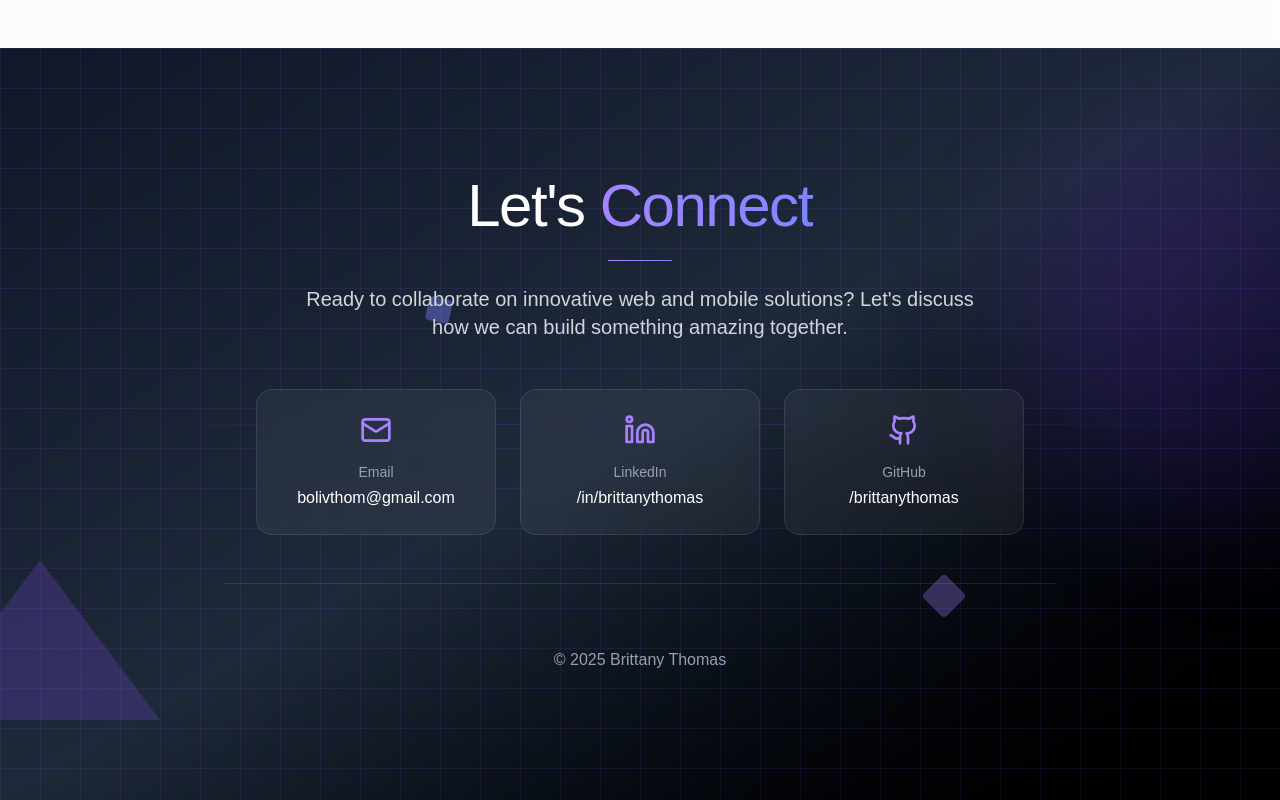
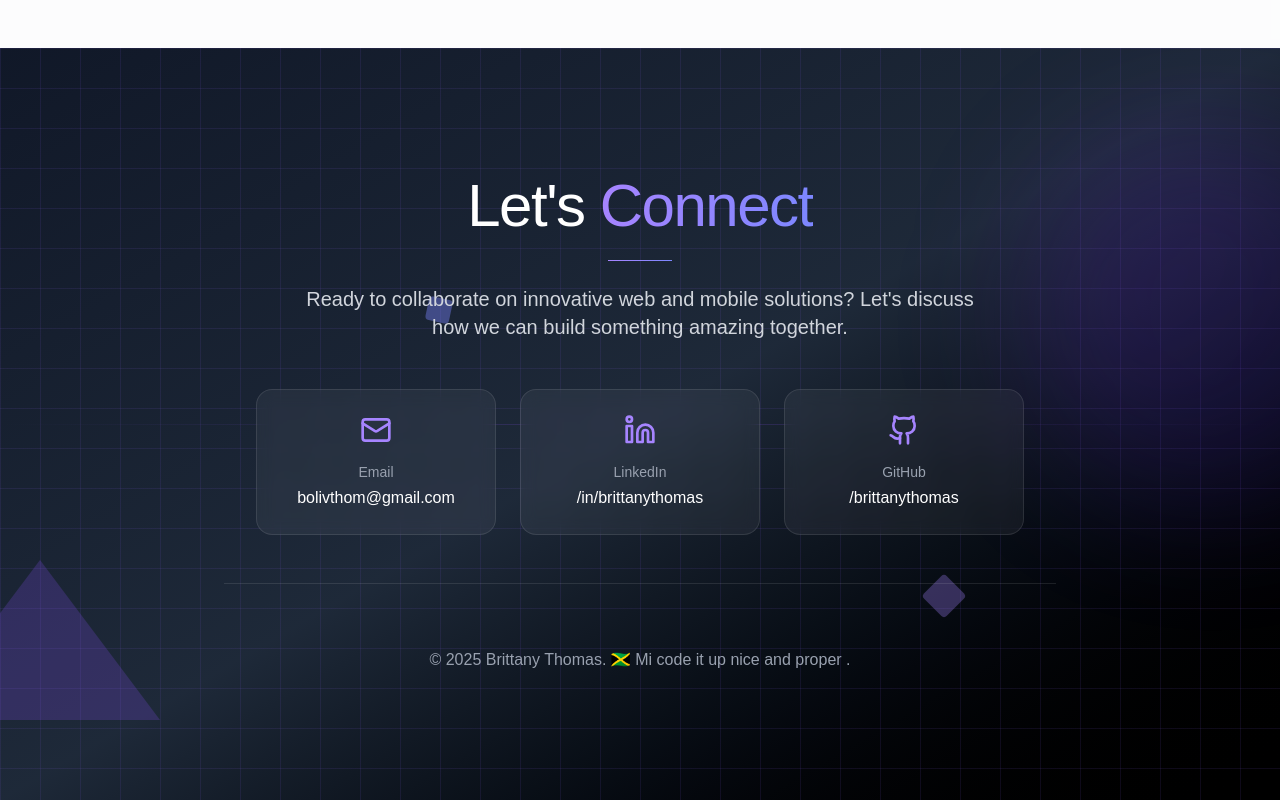
Before and after one commit to bolivthom/personal-website, a Next.js app: page / in a window 1280 px wide. Shown: the part 4280-5080 px from the top of the page. Built offline with nearby package versions, Linux system fonts and the light colour scheme.

Commit message:
Updated footer

```diff
--- a/app/page.tsx
+++ b/app/page.tsx
@@ -663,7 +663,7 @@ const BrittanyResumeWebsite = () => {
             {/* Footer */}
             <div className="pt-16 border-t border-white/10">
               <p className="text-gray-400 font-light">
-                © 2025 Brittany Thomas
+                © 2025 Brittany Thomas. 🇯🇲 Mi code it up nice and proper .
               </p>
             </div>
           </div>
```
